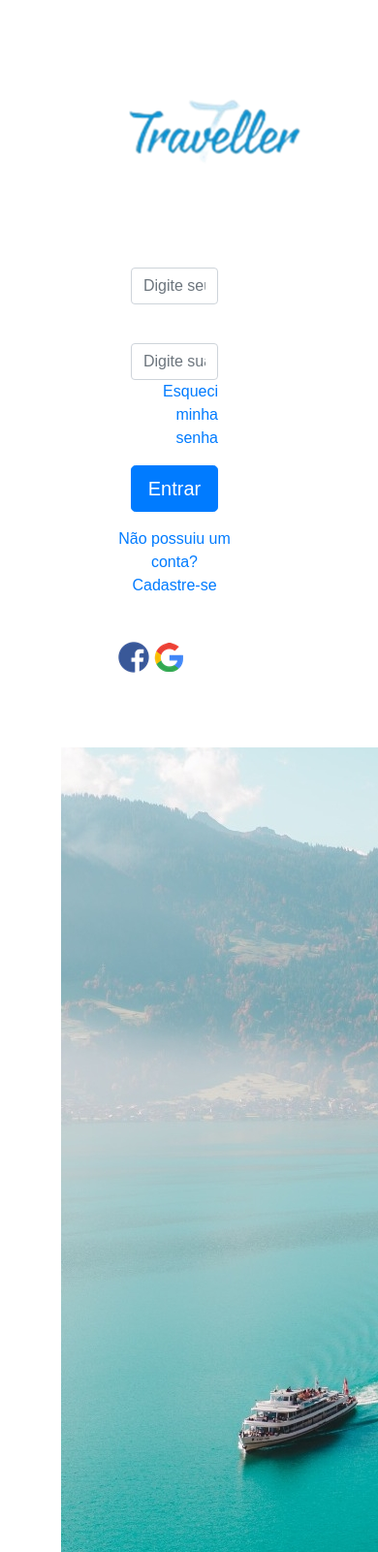
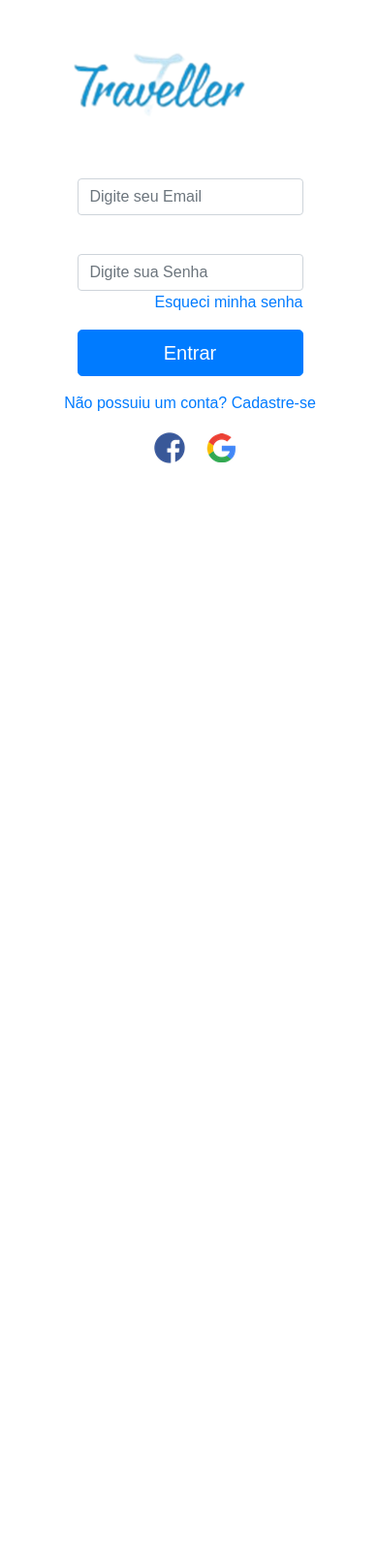
Before and after one commit to AnnylysMedeiros/SiteTraveller, a PHP site: page /login.html in a window 390 px wide; the page is wider, and only the part inside the window is pictured. Shown: that part at 97% size. After the commit the page ends 478 px from the top of that part, so only its background shows below. Run offline with PHP 8.4, Linux system fonts and the light colour scheme; some libraries are stand-ins or nearby versions.

Commit message:
ajuste na responsividade

```diff
--- a/CSS/form.css
+++ b/CSS/form.css
@@ -1,18 +1,63 @@
 /* @import url('https://fonts.googleapis.com/css2?family=Raleway:wght@300;700&display=swap'); */
 
 *{
-    font-family: 'Raleway', sans-serif;
+    font-family: 'Raleway', sans-serif;}
+
+
+
+ .meu_form {
+    width: 100vh;
+    height: 80vh;
+    margin:  auto;
+
+ }
+
+
+    @media (min-width: 355px) and (max-width:1024px) {
+
+    .meu_form {
+    padding: 2em 5%;
+    text-align: center;
+    font-size: 1rem;
+    display: flex;
+    flex-wrap: wrap;
+    justify-content: space-between;
+    font-size: 1rem;
 }
+
+/* }
 
 .form {
 
+
      width: 80vh;
-    height: 80vh;
+    height: 90vh;
     margin:  auto;
+    border: solid 1px #000 ;
+
 }
 
 .fundo_img{
 
-    width: 100%;
-    height: 70vh;
+
+    height: 100vh;
+    width: 100vh;
+    padding: 5px 10px;
+    border: solid 1px #000 ;
+    display: flex;
+    background-image:url("../Img/img_login.jpeg");
+    background-repeat: no-repeat;
+    background-size: cover;
+    background-attachment: fixed;
 }
+
+
+
+
+ @media (min-width: 355px) and (max-width:1024px) {
+
+    .fundo_img {
+        width: 100%;
+        padding: 6rem 5% 0;
+        /* background-image: url("../Img/img_login.jpeg"); */
+      }
--- a/CSS/style.css
+++ b/CSS/style.css
@@ -31,6 +31,8 @@
     background-repeat: no-repeat;
     background-size: cover;
     background-attachment: fixed ;
+
+
 
 }
 
--- a/login.html
+++ b/login.html
@@ -30,13 +30,14 @@
 
 <div class="container d-flex row col-12 col-lg-9  ">
         <!-- Logo -->
-        <div class=" row fundo container-fluid form col-6 col-md-6 col-lg-6 my-5 ">
-            <div class="container col-md-4 my-5 ">
+        <div class=" row fundo container-fluid form col-12 col-md-6 col-lg-6 my-5  ">
+            <div class="container col-md-12 ml-5 ">
                 <a href="./Traveller.html"><img src="./Img/imgTraveller_2.png" alt=""></a>
             </div>
 
             <!-- Fim Logo -->
-        <div class="container-fluid meu_form rounded ">
+            <!-- Formulario -->
+        <div class="container-fluid meu_form rounded  col-12 col-sm-12 ml-5">
             <form>
                 <div class="form-group container-fluid  ">
                     <label for="inputEmail3"></label>
@@ -55,16 +56,24 @@
                 <a href="#">
                     <p class="text-center">Não possuiu um conta? Cadastre-se</p>
                 </a>
+                <a href="" class="ml-2"><img src="./Img/icn_face-removebg.png" alt=""></a>
+                <a href="" class="ml-3"><img src="./Img/icn_google-removebg-preview.png" alt=""></a>
                 </div>
-                <div class=" container-fluid col-md-4">
-                    <a href=""><img src="./Img/icn_face-removebg.png" alt=""></a>
-                    <a href=""><img src="./Img/icn_google-removebg-preview.png" alt=""></a>
-                </div>
+                <!-- <div class=" container-fluid col-12 col-md-4 ">
+                    <a href="" class="ml-5"><img src="./Img/icn_face-removebg.png" alt=""></a>
+                    <a href="" class="ml-3"><img src="./Img/icn_google-removebg-preview.png" alt=""></a>
+                </div> -->
             </form>
             </div>
-            <div class=" container-fluid fundo_img row col-6 col-md-6 col-lg-4 ml-5 ">
+            <!-- Fim do Form -->
+
+            <!-- Imagem -->
+            <!-- <div class=" container fundo_img row col- col-md-6 col-lg-6  "> -->
+                <!-- <figure>
                 <img src="./Img/img_login.jpeg" alt="">
+                </figure> -->
             </div>
+            <!-- Fim da imagem  -->
            </div>
         </div>
       </div>
```
